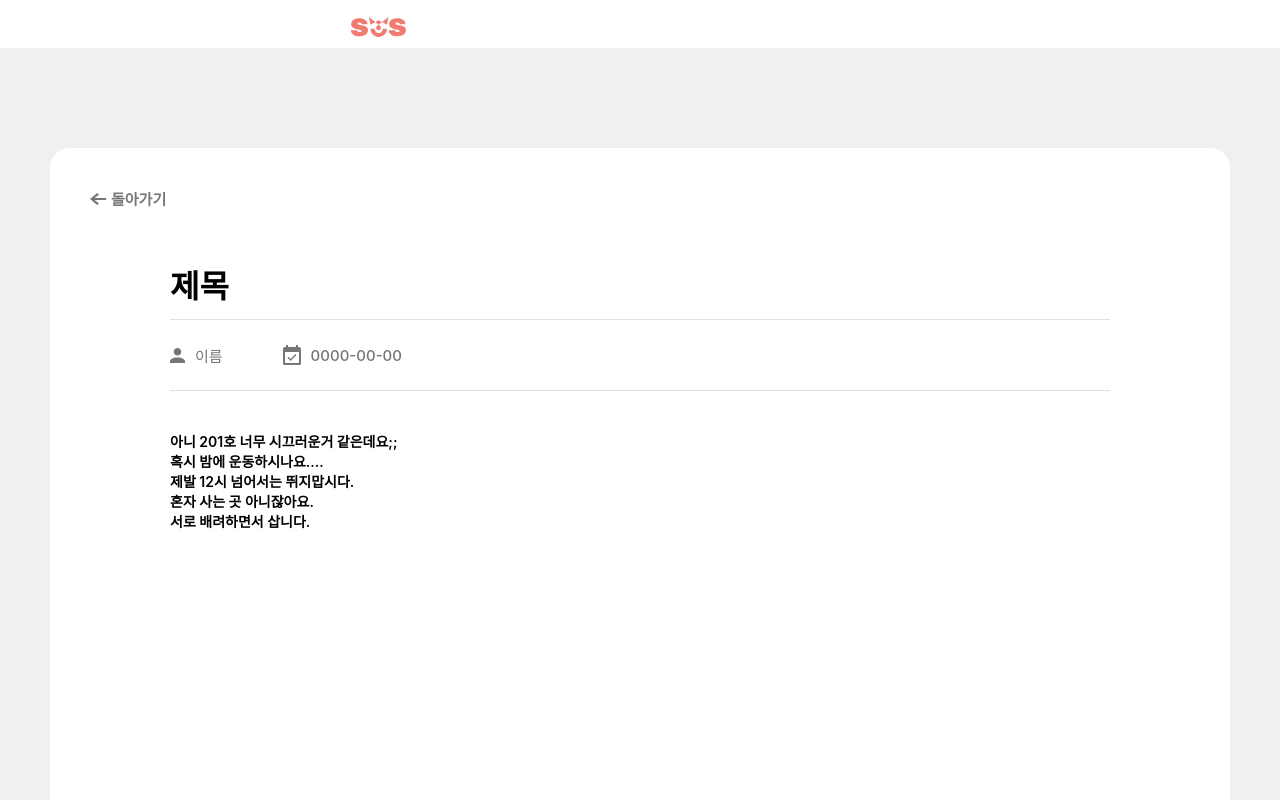
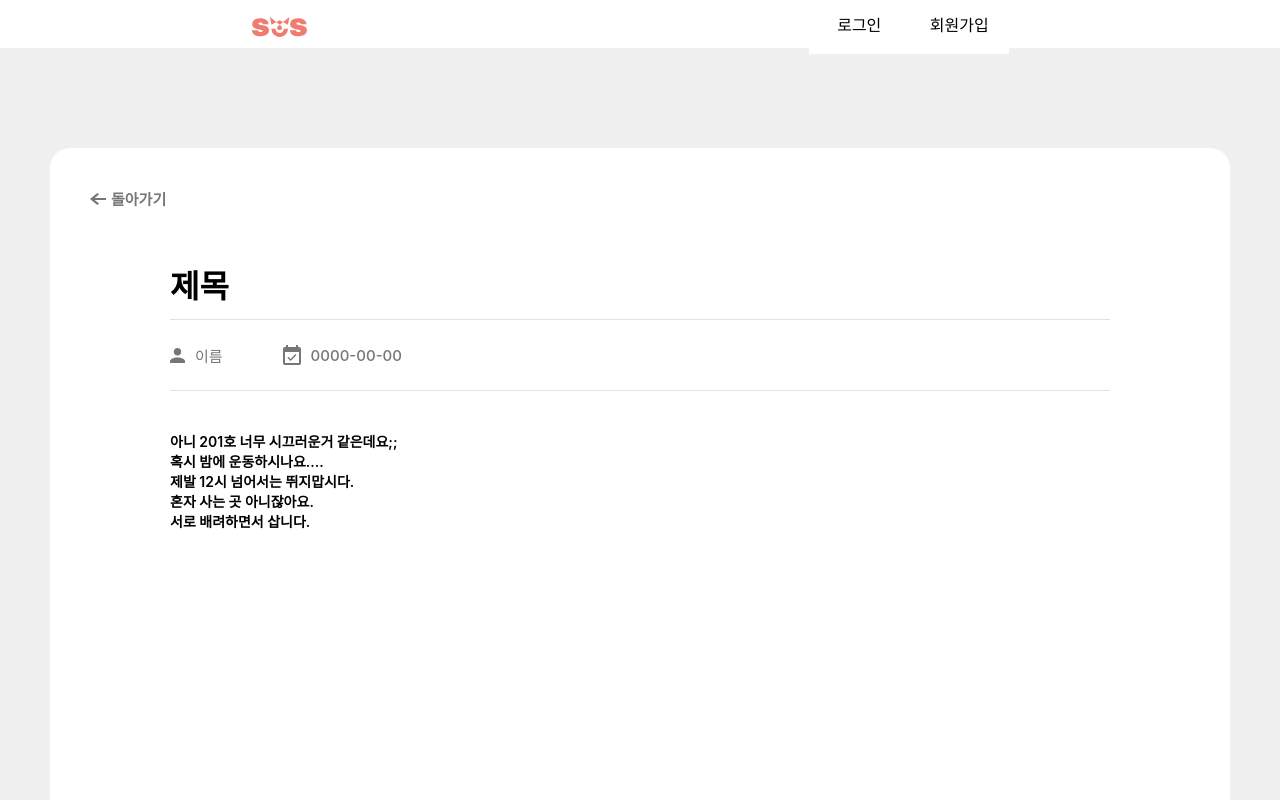
Before and after one commit to DSM-SDS/SDS_ADMIN_FE, a React (Create React App) app in the folder sds/: page /data in a window 1280 px wide. Shown: the top 800 px of the page. Built offline with nearby package versions, Linux system fonts and the light colour scheme.

Commit message:
📑 :: Header 퍼블리싱

```diff
--- a/sds/src/components/Header/index.jsx
+++ b/sds/src/components/Header/index.jsx
@@ -6,12 +6,21 @@ import { color } from "../../styles/theme";
 import Logo from "../../assets/icon/Logo";
 
 function Header() {
+  const onClickSignup = () => {
+    window.location.assign("/signup");
+  }
+
+  const onClickLogin = () => {
+    window.location.assign("/");
+  }
 
   return (
     <Container>
-      <LogoStyle>
-        <Logo />
-      </LogoStyle>
+      <Logo />
+      <ButtonDiv>
+        <Button onClick={() => onClickLogin()}>로그인</Button>
+        <Button onClick={() => onClickSignup()}>회원가입</Button>
+      </ButtonDiv>
     </Container>
   );
 }
@@ -22,12 +31,27 @@ const Container = styled.div`
   background-color: ${color.White};
   display: flex;
   align-items: center;
+  justify-content: space-around;
 `;
 
-const LogoStyle = styled.div`
-  margin-left: 350px;
-  display: flex;
+const Button = styled.button`
+  width: 100px;
+  height: 60px;
+  align-items: center;
+  justify-content: center;
+  border: none;
+  background-color: ${color.White};
+  font-size: 16px;
+  font-weight: 500;
+
+  &:hover {
+    cursor: pointer;
+  }
 `
 
+const ButtonDiv = styled.div`
+  width: 220px;
+  height: 60px;
+`
 
 export default Header;
```
Also changed, not shown: sds/src/components/MainHeader/index.jsx (added, +31 -0 lines).
